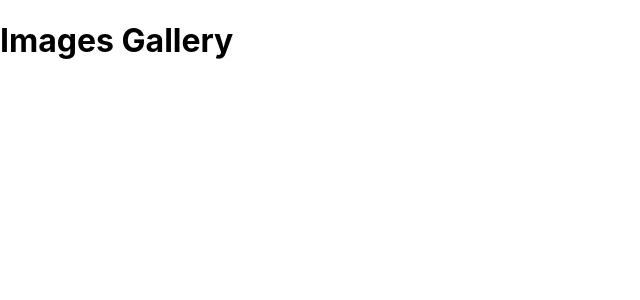
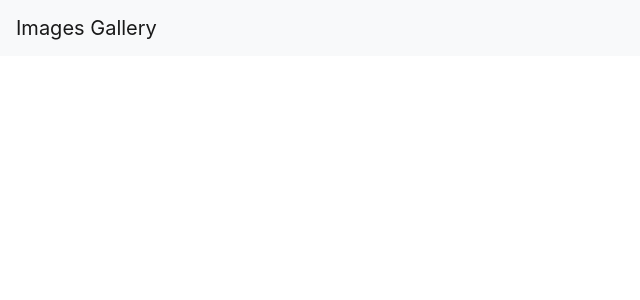
Before and after one commit to e2designs/images-gallery, a React (Create React App) app in the folder frontend/: page / in a window 1280 px wide. Shown: the top 300 px of the page, without its empty margins (0-640 px from the left). Built offline with nearby package versions, Linux system fonts and the light colour scheme.

Commit message:
Initial header component

```diff
--- a/frontend/package.json
+++ b/frontend/package.json
@@ -6,7 +6,9 @@
     "@testing-library/jest-dom": "^5.16.5",
     "@testing-library/react": "^13.4.0",
     "@testing-library/user-event": "^13.5.0",
+    "bootstrap": "^4.5.3",
     "react": "^18.2.0",
+    "react-bootstrap": "^1.4.0",
     "react-dom": "^18.2.0",
     "react-scripts": "5.0.1",
     "web-vitals": "^2.1.4"
--- a/frontend/src/App.js
+++ b/frontend/src/App.js
@@ -1,8 +1,10 @@
+import 'bootstrap/dist/css/bootstrap.min.css';
+import Header from './components/Header'
 
 const App = () => {
   return (
     <div className="App">
-      <h1>Images Gallery</h1>
+    <Header title="Images Gallery"/>
     </div>
   );
 }
--- /dev/null
+++ b/frontend/src/components/Header.js
@@ -0,0 +1,13 @@
+import React from 'react';
+import { Navbar } from 'react-bootstrap';
+
+const Header = ({title}) => {
+    return (
+        <Navbar bg="light" variant="light">
+            <Navbar.Brand href="/">{title}</Navbar.Brand>
+        </Navbar>
+
+    )
+};
+
+export default Header;
```
Also changed, not shown: 1 other file (tests, documents, lock files or other folders).
